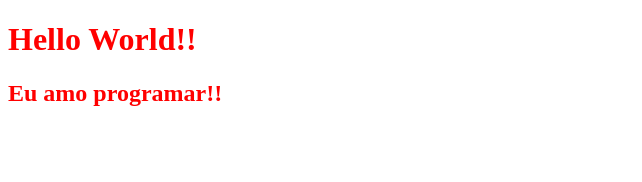
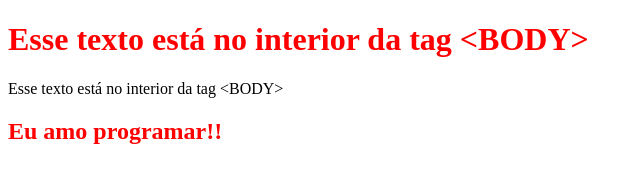
Before and after one commit to Gerlangio/devaprender, a plain HTML site: page index.html in a window 1280 px wide. Shown: the whole page, without its empty margins (0-642 px from the left). Drawn offline with Linux system fonts and the light colour scheme.

Commit message:
Update index.html

```diff
--- a/index.html
+++ b/index.html
@@ -9,7 +9,8 @@
     <title>Document</title>
 </head>
 <body>
-    <h1>Hello World!!</h1>
+    <h1>Esse texto está no interior da tag &lt;BODY&gt;</h1>
+    Esse texto está no interior da tag &lt;BODY&gt;
     <h2>Eu amo programar!!</h2>
 </body>
 </html>
```
